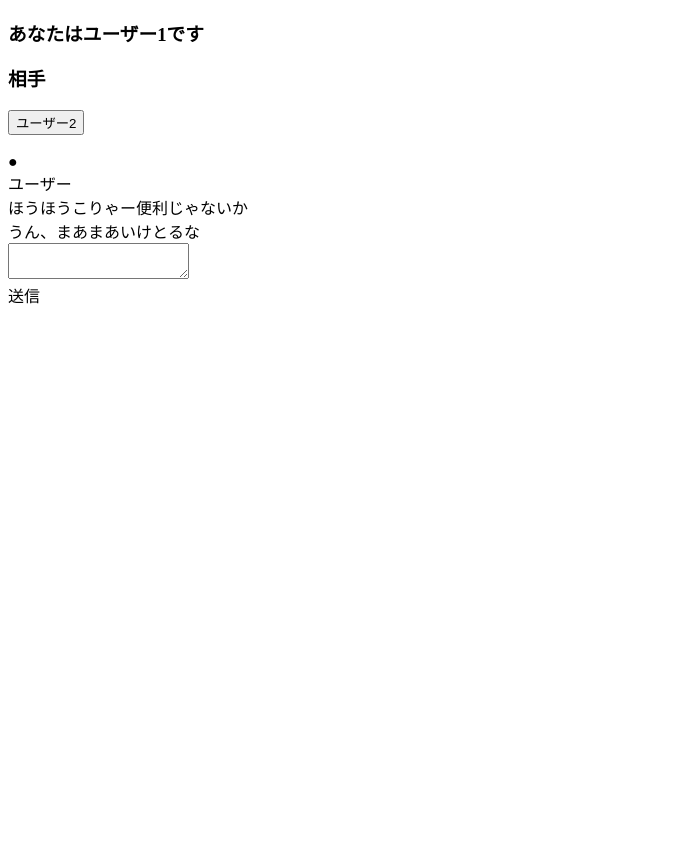
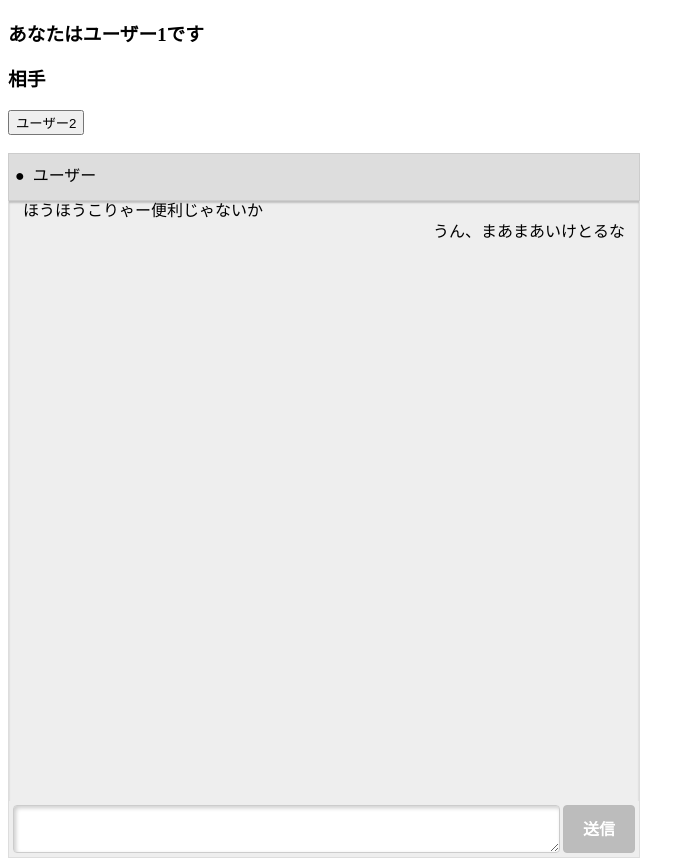
Before and after one commit to Nagumo-7960/InitialChat, a plain HTML site: page public/index.html in a window 1280 px wide. Shown: the whole page, without its empty margins (0-695 px from the left). Before the commit the page ends 800 px from the top, so only its background shows below. Drawn offline with Linux system fonts and the light colour scheme.

Commit message:
cssファイルを作成し、レイアウトを調整

```diff
--- /dev/null
+++ b/public/bmesse.css
@@ -0,0 +1,111 @@
+#your_container{
+    /* 高さや幅など、好きな様に設定
+    bms_messages_containerの方で、縦横いっぱいに広がってくれるので、
+    ここで充てた高さと横幅がそのままスタイルになる仕組み */
+
+    height:600px;/*ここはご自由に*/
+    width: 50%;/*ここはご自由に*/
+}
+/* チャットの外側部分① */
+#bms_messages_container{
+    height: 100%;/*your_containerに対して100%になる */
+    width: 100%;/*your_containerに対して100%になる */
+    background-color: #eee;
+}
+
+/* ヘッダー部分② */
+#bms_chat_header {
+    padding: 6px;/*隙間調整*/
+    font-size: 16px;
+    height: 34px;
+    background: #ddd;
+    border: 1px solid #ccc;
+}
+    /* ステータスマークとユーザー名 */
+    #bms_chat_user_status {
+        float: left;/* bms_chat_headerに対して左寄せ */
+    }
+    /* ステータスマーク */
+    #bms_status_icon {
+        float: left;/* bms_chat_user_statusに対して左寄せ */
+        line-height: 2em;/*高さ調整*/
+    }
+    /* ユーザー名 */
+    #bms_chat_user_name {
+        float: left;/* bms_chat_user_statusに対して左寄せ */
+        line-height: 2em;/*高さ調整*/
+        padding-left: 8px;
+    }
+
+/* タイムライン部分③ */
+#bms_messages {
+    overflow: auto;/* スクロールを効かせつつ、メッセージがタイムラインの外に出ないようにする */
+    height:100%;/*テキストエリアが下に張り付く様にする*/
+    border-right: 1px solid #ddd;
+    border-left: 1px solid #ddd;
+    background-color: #eee;
+    box-shadow: 0px 2px 2px 0px rgba(0,0,0,0.2) inset;/*ヘッダーの下に影を入れる*/
+}
+    /* メッセージ全般のスタイル */
+    .bms_message {
+        margin: 0px;
+        padding: 0 14px;/*吹き出しがタイムラインの側面にひっつかない様に隙間を開ける*/
+        font-size: 16px;
+        word-wrap: break-word;/* 吹き出し内で自動で改行 */
+        white-space: normal;/*指定widthに合わせて、文字を自動的に改行*/
+    }
+    /* メッセージ１（左側） */
+    .bms_left {
+        float: left;/*吹き出しをbms_messagesに対して左寄せ*/
+        line-height: 1.3em;
+    }
+    /* メッセージ２（右側） */
+    .bms_right {
+        float: right;/*吹き出しをbms_messagesに対して右寄せ*/
+        line-height: 1.3em;
+    }
+    /* 回り込みを解除 */
+    .bms_clear {
+        clear: both; /* 左メッセージと右メッセージの回り込み(float)の効果の干渉を防ぐために必要（これが無いと、自分より下のメッセージにfloatが影響する） */
+
+    }
+
+/* テキストエリア、送信ボタン④ */
+#bms_send {
+    background-color:#eee;/*タイムラインの色と同じにする*/
+    border-right: 1px solid #ddd;
+    border-left: 1px solid #ddd;
+    border-bottom: 1px solid #ddd;
+    height: 48px;
+    padding: 4px;
+}
+    #bms_send_message{
+        width: calc(100% - 75px);/*常に送信ボタンの横幅を引いたサイズに動的に計算*/
+        line-height: 16px;
+        height: 48px;
+        padding: 14px 6px 0px 6px;/*文字がテキストエリアの中心になる様に隙間調整*/
+        border: 1px solid #ccc;
+        border-radius: 4px;/*角丸*/
+        text-align: left;/*文字を左寄せ*/
+        box-shadow: 2px 2px 4px 0px rgba(0,0,0,0.2) inset;/*内側に影を入れてテキストエリアらしくした*/
+        box-sizing: border-box;/*paddingとborderの要素の高さと幅の影響をなくす（要素に高さと幅を含める）*/
+
+    }
+    #bms_send_btn {
+        width: 72px;
+        height: 48px;
+        font-size: 16px;
+        line-height: 3em;
+        float: right;/*bms_sendに対して右寄せ*/
+        color: #fff;
+        font-weight: bold;
+        background: #bcbcbc;
+        text-align: center;/*文字をボタン中央に表示*/
+        border: 1px solid #bbb;
+        border-radius: 4px;/*角丸*/
+        box-sizing: border-box;/*paddingとborderの要素の高さと幅の影響をなくす（要素に高さと幅を含める）*/
+    }
+    #bms_send_btn:hover {
+        background: #13178E; /*マウスポインタを当てた時にアクティブな色になる*/
+        cursor: pointer;/*マウスポインタを当てた時に、カーソルが指の形になる*/
+    }
--- a/public/index.html
+++ b/public/index.html
@@ -3,6 +3,7 @@
     <head>
         <meta charset="UTF-8">
         <meta name = "viewport" content="width=device-width, initial-scale=1.0">
+        <link type="text/css" rel="stylesheet" href="bmesse.css" />
         <title>チャットサンプル</title>
     </head>
     <body>
```
